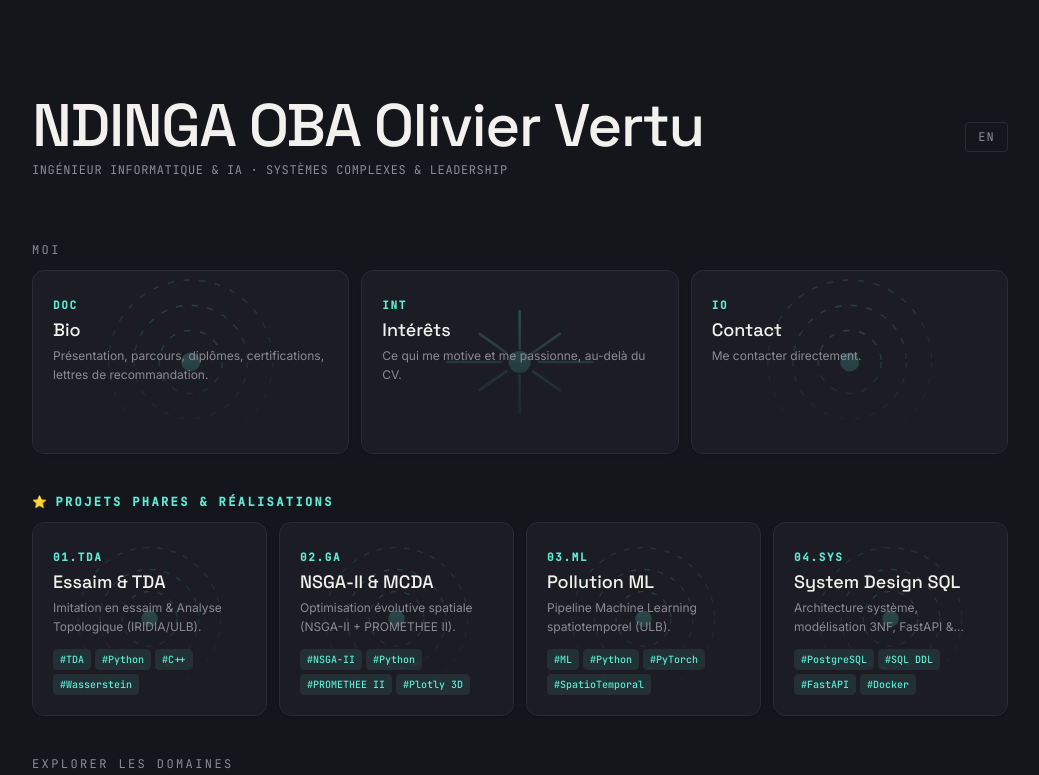
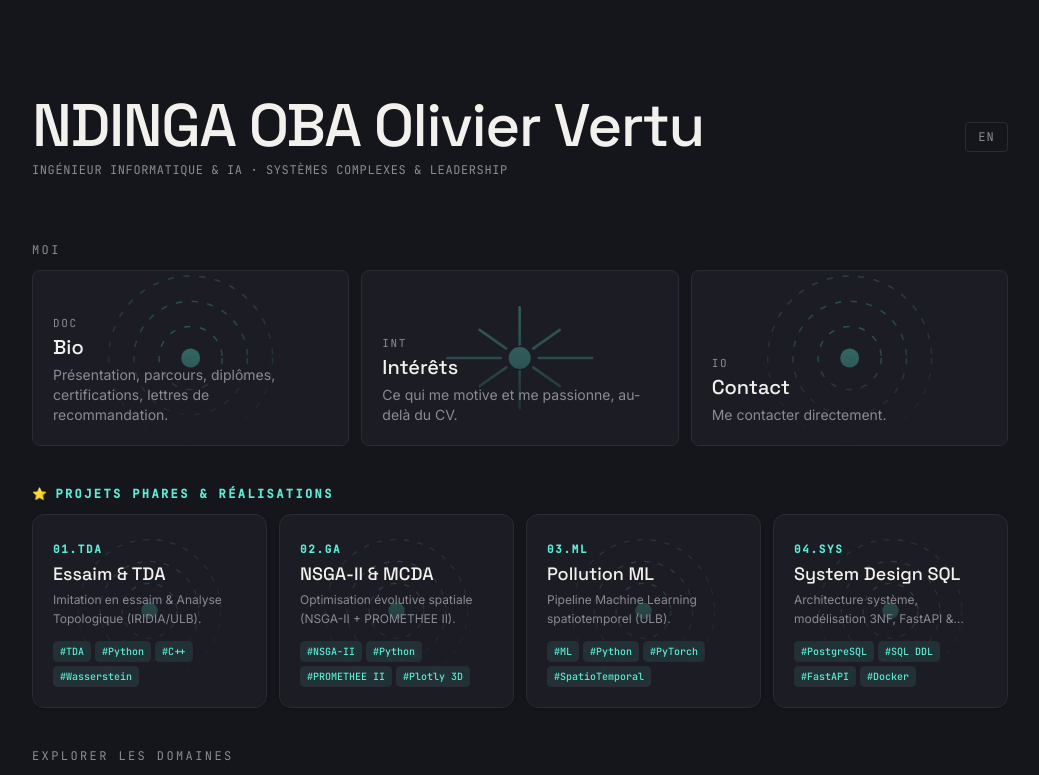
Before and after one commit to Vertu5/ndingaoba-oliviervertu, a Next.js app: page / in a window 1280 px wide. Shown: the top 775 px of the page, without its empty margins (120-1159 px from the left). Built offline with nearby package versions, Linux system fonts and the light colour scheme.

Commit message:
fix(ui): restore original sizes for MOI and DOMAINS sections while keeping FEATURED PROJECTS

```diff
--- a/app/components/Hub.tsx
+++ b/app/components/Hub.tsx
@@ -73,7 +73,36 @@ const projectTiles: (Category & { tags?: string[] })[] = [
 const superTiles: Category[] = superDomains.map((s) => ({ id: s.id, index: "LAB", label: s.label, description: s.description }));
 const tiles: Category[] = [...personalTiles, ...projectTiles, ...superTiles];
 
-function TileButton({
+function StandardTileButton({
+  cat,
+  lang,
+  onOpen,
+}: {
+  cat: Category;
+  lang: "fr" | "en";
+  onOpen: (id: string) => void;
+}) {
+  return (
+    <button
+      onClick={() => onOpen(cat.id)}
+      className="group relative flex h-44 flex-col justify-end overflow-hidden rounded-lg border border-[var(--border)] bg-[var(--bg-elevated)] text-left transition-colors hover:border-[var(--accent)]/40"
+    >
+      <div className="absolute inset-0 opacity-70 transition-transform duration-500 group-hover:scale-105">
+        <Pattern id={cat.id} />
+      </div>
+      <div className="absolute inset-0 bg-gradient-to-t from-[var(--bg-elevated)] via-[var(--bg-elevated)]/40 to-transparent" />
+      <div className="relative p-5">
+        <span className="font-mono text-[11px] tracking-[0.15em] text-[var(--text-muted)]">
+          {cat.index}
+        </span>
+        <h2 className="font-display text-xl font-medium">{cat.label[lang]}</h2>
+        <p className="mt-1 text-sm text-[var(--text-muted)]">{cat.description[lang]}</p>
+      </div>
+    </button>
+  );
+}
+
+function ProjectTileButton({
   cat,
   lang,
   onOpen,
@@ -239,7 +268,7 @@ export default function Hub() {
             </p>
             <div className="grid grid-cols-1 gap-3 sm:grid-cols-2 lg:grid-cols-3">
               {personalTiles.map((cat) => (
-                <TileButton key={cat.id} cat={cat} lang={lang} onOpen={openTile} />
+                <StandardTileButton key={cat.id} cat={cat} lang={lang} onOpen={openTile} />
               ))}
             </div>
           </section>
@@ -252,7 +281,7 @@ export default function Hub() {
             </p>
             <div className="grid grid-cols-1 gap-3 sm:grid-cols-2 lg:grid-cols-4">
               {projectTiles.map((cat) => (
-                <TileButton key={cat.id} cat={cat} lang={lang} onOpen={openTile} />
+                <ProjectTileButton key={cat.id} cat={cat} lang={lang} onOpen={openTile} />
               ))}
             </div>
           </section>
@@ -263,7 +292,7 @@ export default function Hub() {
             </p>
             <div className="grid grid-cols-1 gap-3 sm:grid-cols-2 lg:grid-cols-3">
               {superTiles.map((cat) => (
-                <TileButton key={cat.id} cat={cat} lang={lang} onOpen={openTile} />
+                <StandardTileButton key={cat.id} cat={cat} lang={lang} onOpen={openTile} />
               ))}
             </div>
           </section>
```
